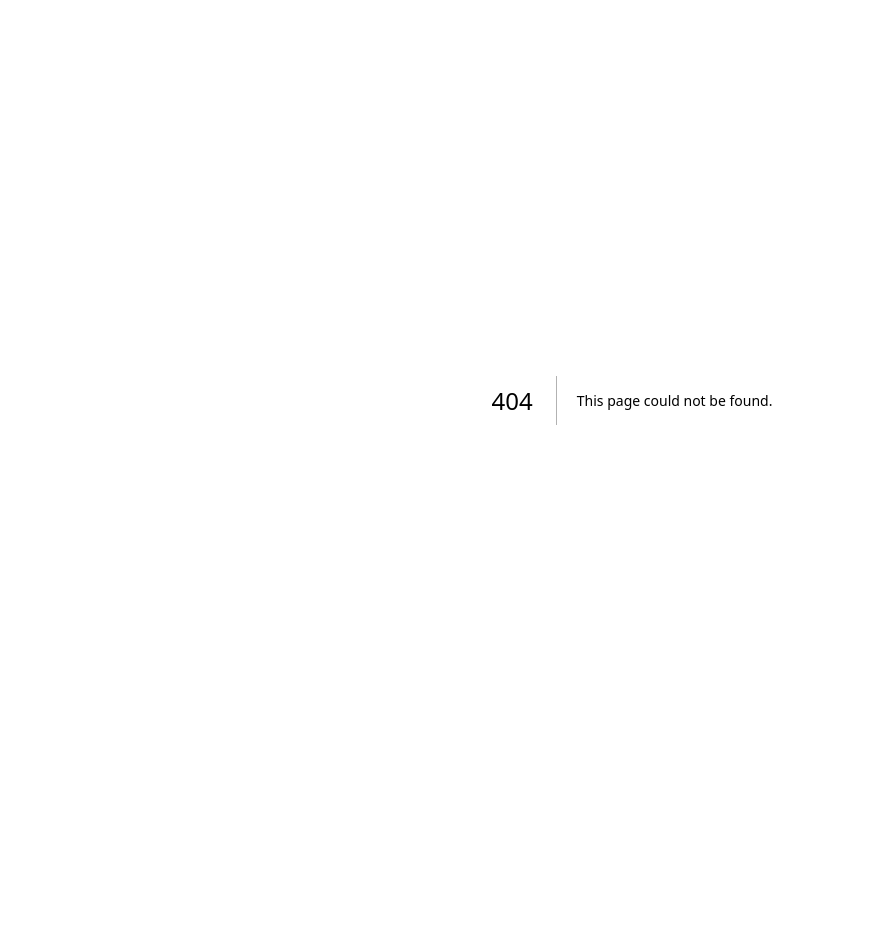
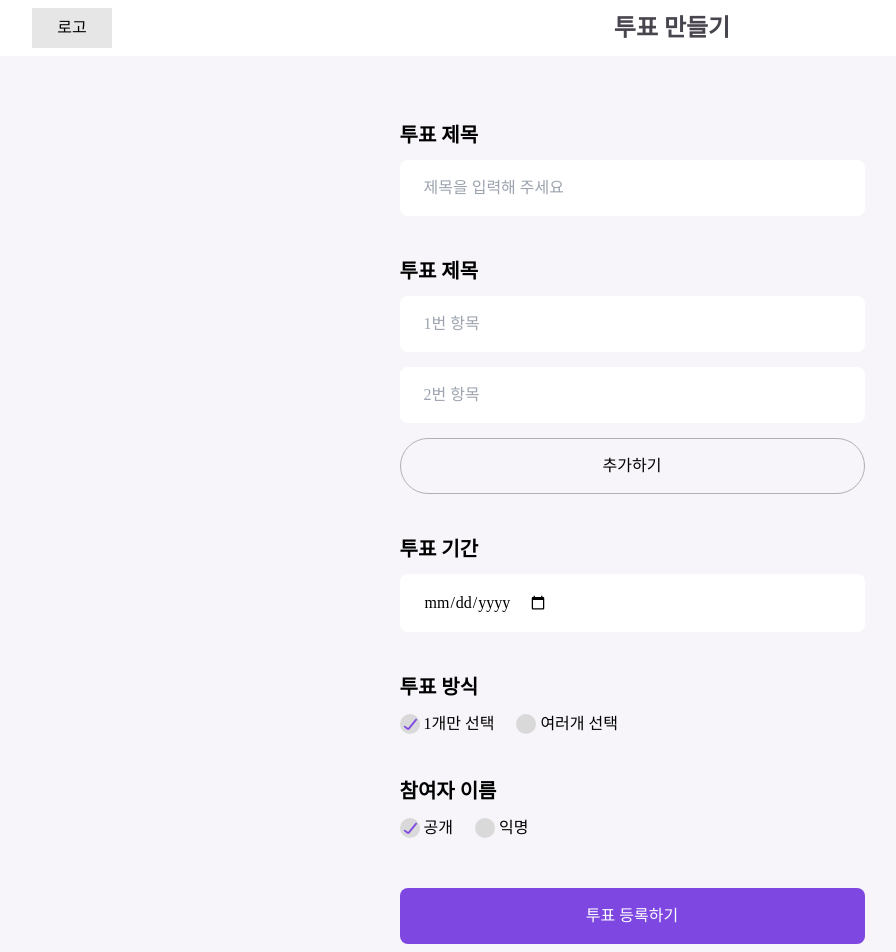
Before and after one commit to Delight-Momentum/Vote, a Next.js app: page /create-vote in a window 1280 px wide. Before the commit this address had no page. Shown: the top 952 px of the page, without its empty margins (8-904 px from the left). Before the commit the page ends 800 px from the top, so only its background shows below. Built offline with nearby package versions, Linux system fonts and the light colour scheme.

Commit message:
feat: 투표 생성 페이지 구현

```diff
--- /dev/null
+++ b/app/create-vote/page.tsx
@@ -0,0 +1,16 @@
+import CreateVoteForm from '@/components/create-vote-form'
+import Header from '@/components/header'
+import React from 'react'
+
+function page() {
+  return (
+    <>
+      <Header>투표 만들기</Header>
+      <div className="flex justify-center pb-89pxr pt-64pxr">
+        <CreateVoteForm />
+      </div>
+    </>
+  )
+}
+
+export default page
--- a/app/layout.tsx
+++ b/app/layout.tsx
@@ -14,7 +14,7 @@ export default function RootLayout({
 }>) {
   return (
     <html lang="ko">
-      <body>
+      <body className="bg-[#F7F5FA]">
         {children}
         <div id="global-dialog" />
       </body>
--- /dev/null
+++ b/components/create-vote-form.tsx
@@ -0,0 +1,99 @@
+'use client'
+
+import { ButtonRound, CirCleButton, Input, Label } from '@/components/index'
+import useRadio from '@/hooks/useRadio'
+import RadioButton from './radio-button'
+
+function CreateVoteForm() {
+  const { radioValues, handleValueChange } = useRadio()
+  console.log(radioValues)
+  return (
+    <form className="flex w-465pxr flex-col gap-48pxr">
+      <div className="flex flex-col gap-40pxr">
+        <div className="flex flex-col gap-10pxr">
+          <Label htmlFor="voteTitle" theme="small">
+            투표 제목
+          </Label>
+          <Input id="voteTitle" placeholder="제목을 입력해 주세요" />
+        </div>
+        <div className="flex flex-col gap-10pxr">
+          <Label htmlFor="voteContent" theme="small">
+            투표 제목
+          </Label>
+          <div className="flex flex-col gap-15pxr">
+            <Input id="voteContent" placeholder="1번 항목" />
+            <Input placeholder="2번 항목" />
+            <CirCleButton theme="big">추가하기</CirCleButton>
+          </div>
+        </div>
+        <div className="flex flex-col gap-10pxr">
+          <Label htmlFor="votePeriod" theme="small">
+            투표 기간
+          </Label>
+          <Input id="votePeriod" type="date" />
+        </div>
+        <div className="flex flex-col gap-10pxr">
+          <Label htmlFor="voteMethod" theme="small">
+            투표 방식
+          </Label>
+          <div className="flex gap-22pxr">
+            <div className="flex items-center gap-4pxr">
+              <RadioButton
+                name="voteMethod"
+                value="one"
+                handleValueChange={handleValueChange}
+                defaultChecked
+              />
+              <label className="text-16pxr font-medium" htmlFor="one">
+                1개만 선택
+              </label>
+            </div>
+            <div className="flex items-center gap-4pxr">
+              <RadioButton
+                name="voteMethod"
+                value="multiple"
+                handleValueChange={handleValueChange}
+              />
+              <label className="text-16pxr font-medium" htmlFor="multiple">
+                여러개 선택
+              </label>
+            </div>
+          </div>
+        </div>
+        <div className="flex flex-col gap-10pxr">
+          <Label htmlFor="voteParticipant" theme="small">
+            참여자 이름
+          </Label>
+          <div className="flex gap-22pxr">
+            <div className="flex items-center gap-4pxr">
+              <RadioButton
+                name="voteParticipant"
+                value="public"
+                handleValueChange={handleValueChange}
+                defaultChecked
+              />
+              <label className="text-16pxr font-medium" htmlFor="public">
+                공개
+              </label>
+            </div>
+            <div className="flex items-center gap-4pxr">
+              <RadioButton
+                name="voteParticipant"
+                value="private"
+                handleValueChange={handleValueChange}
+              />
+              <label className="text-16pxr font-medium" htmlFor="private">
+                익명
+              </label>
+            </div>
+          </div>
+        </div>
+      </div>
+      <ButtonRound variant="primary" size="lg">
+        투표 등록하기
+      </ButtonRound>
+    </form>
+  )
+}
+
+export default CreateVoteForm
--- a/components/dialog-delete.tsx
+++ b/components/dialog-delete.tsx
@@ -15,7 +15,7 @@ function DeleteDialog() {
           삭제
         </button>
         <button
-          className="text-primary300 p-10pxr font-semibold hover:font-bold"
+          className="p-10pxr font-semibold text-primary300 hover:font-bold"
           type="button"
         >
           투표 유지
--- a/components/header.tsx
+++ b/components/header.tsx
@@ -4,7 +4,7 @@ interface HeaderProps {
 
 function Header({ children }: HeaderProps) {
   return (
-    <header className="header flex w-screen items-center justify-between bg-white px-40pxr py-8pxr">
+    <header className="header flex w-full items-center justify-between bg-white px-40pxr py-8pxr">
       <div className="flex h-40pxr w-80pxr items-center justify-center bg-[#e6e6e6]">
         로고
       </div>
--- /dev/null
+++ b/components/radio-button.tsx
@@ -0,0 +1,29 @@
+import { ChangeEvent } from 'react'
+
+interface IRadioButtonProps {
+  name: string
+  value: string
+  handleValueChange: (e: ChangeEvent<HTMLInputElement>) => void
+  defaultChecked?: boolean
+}
+
+function RadioButton({
+  name,
+  value,
+  handleValueChange,
+  defaultChecked,
+}: IRadioButtonProps) {
+  return (
+    <input
+      id={value}
+      name={name}
+      className="custom-radio"
+      onChange={(e) => handleValueChange(e)}
+      type="radio"
+      value={value}
+      defaultChecked={defaultChecked}
+    />
+  )
+}
+
+export default RadioButton
--- /dev/null
+++ b/hooks/useRadio.ts
@@ -0,0 +1,34 @@
+import { ChangeEvent, useState } from 'react'
+
+function useRadio() {
+  const [radioValues, setRadioValues] = useState({
+    voteMethod: 'one',
+    participant: 'public',
+  })
+
+  const handleValueChange = (e: ChangeEvent<HTMLInputElement>) => {
+    switch (e.target.value) {
+      case 'one':
+        setRadioValues({ ...radioValues, voteMethod: 'one' })
+        break
+      case 'multiple':
+        setRadioValues({ ...radioValues, voteMethod: 'multiple' })
+        break
+      case 'public':
+        setRadioValues({ ...radioValues, participant: 'public' })
+        break
+      case 'private':
+        setRadioValues({ ...radioValues, participant: 'private' })
+        break
+      default:
+        break
+    }
+  }
+
+  return {
+    radioValues,
+    handleValueChange,
+  }
+}
+
+export default useRadio
--- a/styles/globals.css
+++ b/styles/globals.css
@@ -24,6 +24,26 @@ input:focus {
   border-top-right-radius: 0.375rem;
 }
 
-.custom-progress-selected::-webkit-progress-value{
+.custom-progress-selected::-webkit-progress-value {
   background-color: #d5c1f8;
 }
+
+.custom-radio {
+  height: 20px;
+  width: 20px;
+  appearance: none;
+  border-radius: 9999px;
+  background-color: #d9d9d9;
+}
+
+.custom-radio:focus {
+  background-image: url('../assets/svgs/check.svg');
+  background-repeat: no-repeat;
+  background-position: center;
+}
+
+.custom-radio:checked {
+  background-image: url('../assets/svgs/check.svg');
+  background-repeat: no-repeat;
+  background-position: center;
+}
```
Also changed, not shown: components/index.ts (added, +11 -0 lines), .eslintrc.json, assets/svgs/check.svg (added).
